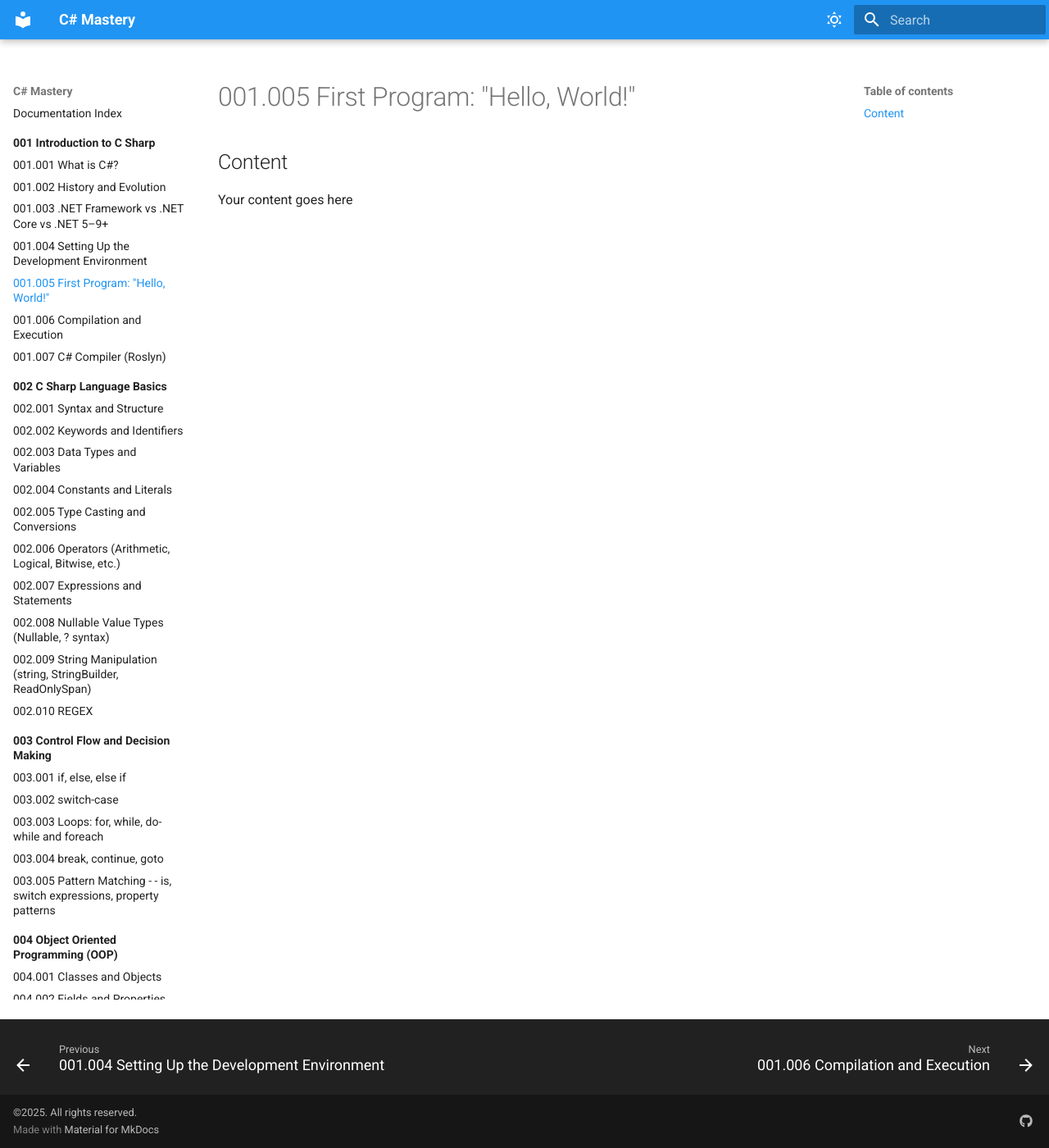
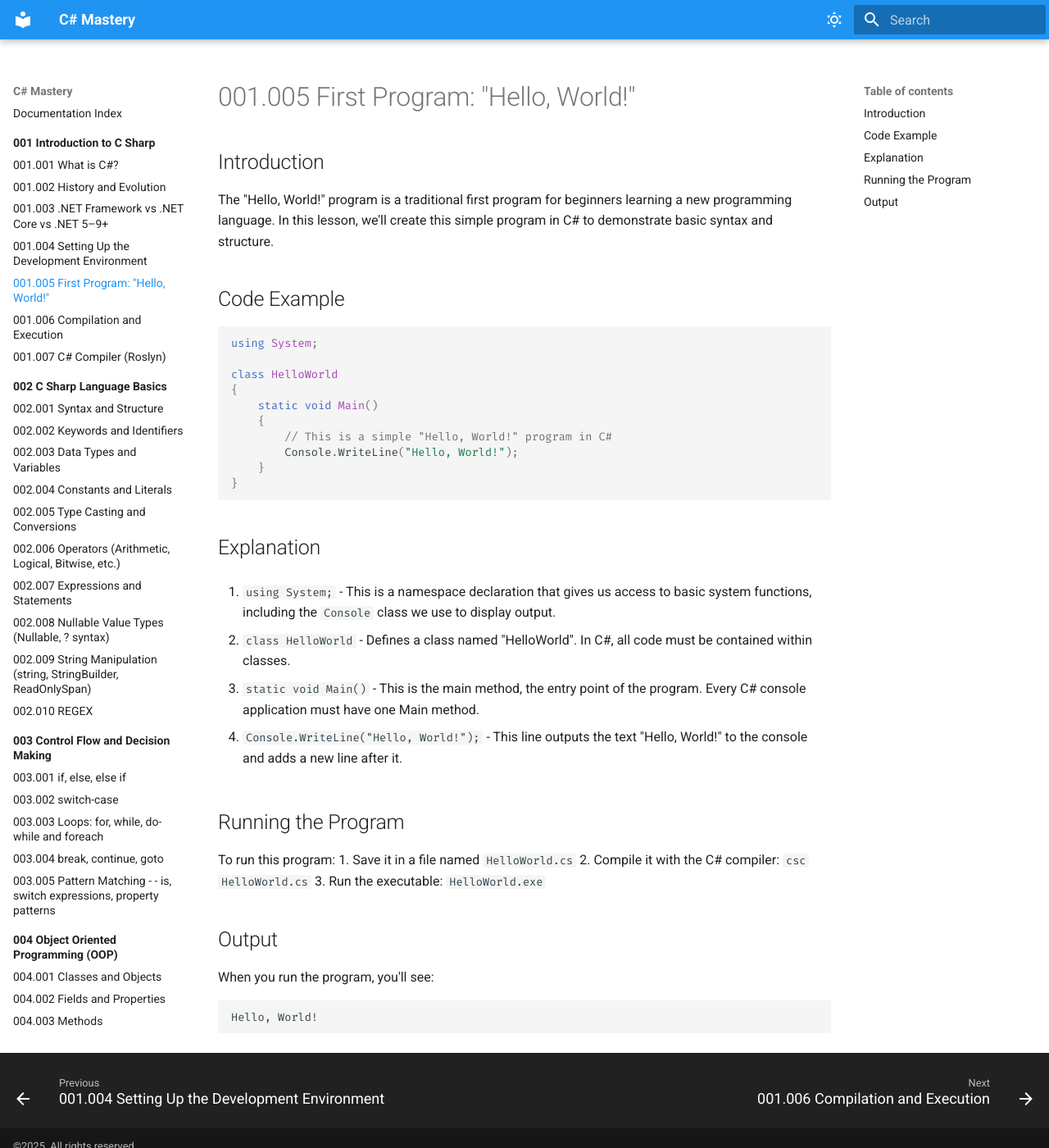
Before and after one commit to andikatjacobdennis/CSharpMastery, an MkDocs documentation site: the page built from docs/001_Introduction-to-C-Sharp/001.005.First-Program-Hello-World.md, in a window 1280 px wide and 1400 px high. Shown: the whole window at 82% size. Built offline with MkDocs 1.6.1 and Material for MkDocs 9.7.7, drawn with Linux system fonts in a browser that asks for light colours.

Commit message:
Update 001.005.First-Program-Hello-World.md

````diff
--- a/docs/001_Introduction-to-C-Sharp/001.005.First-Program-Hello-World.md
+++ b/docs/001_Introduction-to-C-Sharp/001.005.First-Program-Hello-World.md
@@ -1,4 +1,41 @@
 # 001.005 First Program: "Hello, World!"
 
-## Content
-Your content goes here
+## Introduction
+The "Hello, World!" program is a traditional first program for beginners learning a new programming language. In this lesson, we'll create this simple program in C# to demonstrate basic syntax and structure.
+
+## Code Example
+
+```csharp
+using System;
+
+class HelloWorld
+{
+    static void Main()
+    {
+        // This is a simple "Hello, World!" program in C#
+        Console.WriteLine("Hello, World!");
+    }
+}
+```
+
+## Explanation
+
+1. `using System;` - This is a namespace declaration that gives us access to basic system functions, including the `Console` class we use to display output.
+
+2. `class HelloWorld` - Defines a class named "HelloWorld". In C#, all code must be contained within classes.
+
+3. `static void Main()` - This is the main method, the entry point of the program. Every C# console application must have one Main method.
+
+4. `Console.WriteLine("Hello, World!");` - This line outputs the text "Hello, World!" to the console and adds a new line after it.
+
+## Running the Program
+To run this program:
+1. Save it in a file named `HelloWorld.cs`
+2. Compile it with the C# compiler: `csc HelloWorld.cs`
+3. Run the executable: `HelloWorld.exe`
+
+## Output
+When you run the program, you'll see:
+```
+Hello, World!
+```
````
